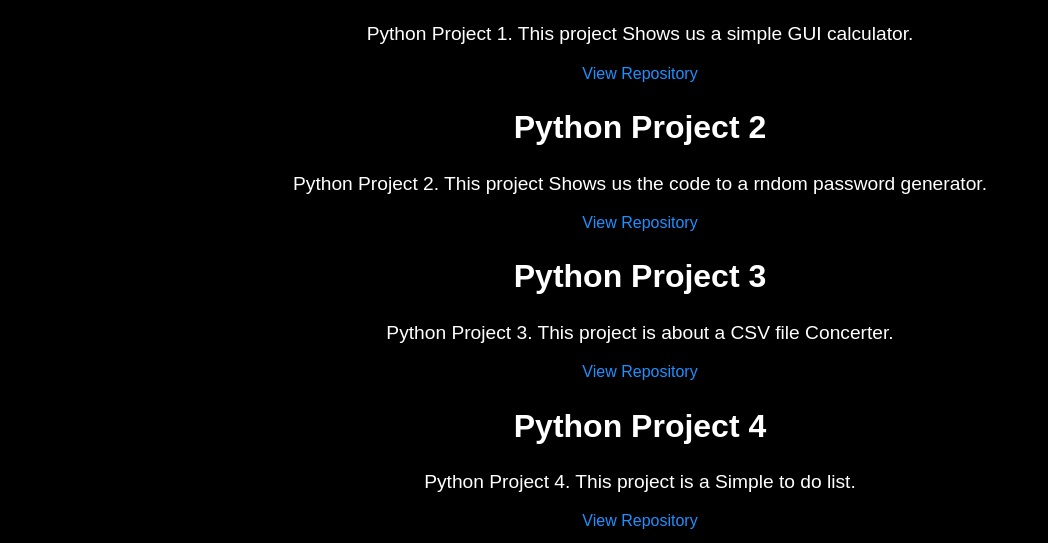
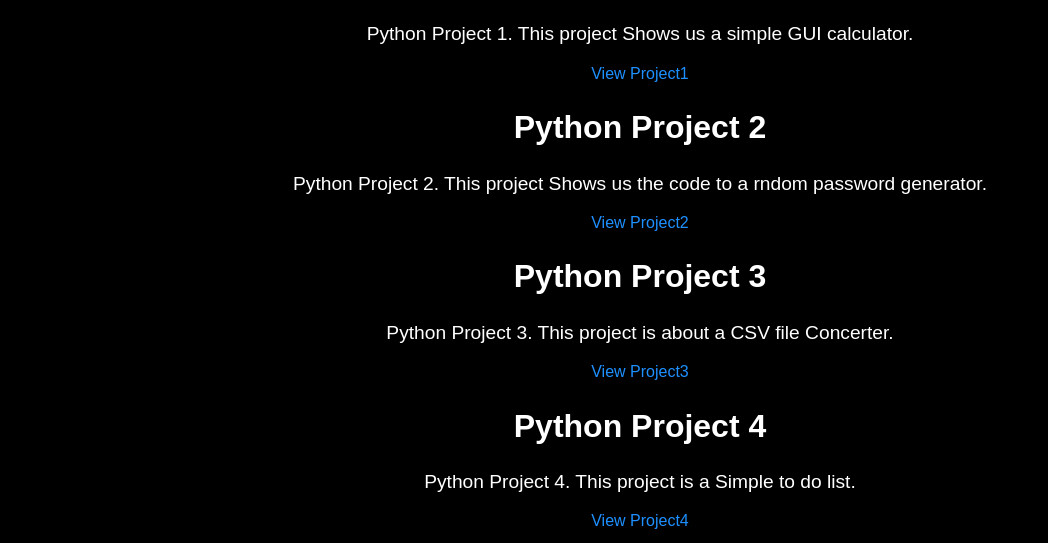
Before and after one commit to Anand13008/Python_projects.github.io, a plain HTML site: page index.html in a window 1280 px wide. Shown: the part 292-835 px from the top of the page, without its empty margins (0-1048 px from the left). Drawn offline with Linux system fonts and the light colour scheme.

Commit message:
Update index.html

```diff
--- a/index.html
+++ b/index.html
@@ -63,25 +63,25 @@ Copy code
     <h2>Python Project 1</h2>
     <p>Python Project 1. This project Shows us a simple GUI calculator.</p>
     <ul>
-        <li><a href="https://github.com/Anand13008/GUI_Calculator.git">View Repository</a></li>
+        <li><a href="https://github.com/Anand13008/GUI_Calculator.git">View Project1</a></li>
     </ul>
 
     <h2>Python Project 2</h2>
     <p>Python Project 2. This project Shows us the code to a rndom password generator.</p>
     <ul>
-        <li><a href="https://github.com/Anand13008/Password_Generator.git">View Repository</a></li>
+        <li><a href="https://github.com/Anand13008/Password_Generator.git">View Project2</a></li>
     </ul>
 
     <h2>Python Project 3</h2>
     <p>Python Project 3. This project is about a CSV file Concerter.</p>
     <ul>
-        <li><a href="https://github.com/Anand13008/CSV_Converter.git">View Repository</a></li>
+        <li><a href="https://github.com/Anand13008/CSV_Converter.git">View Project3</a></li>
     </ul>
 
     <h2>Python Project 4</h2>
     <p>Python Project 4. This project is a Simple to do list.</p>
     <ul>
-        <li><a href="https://github.com/Anand13008/TODOLIST.git">View Repository</a></li>
+        <li><a href="https://github.com/Anand13008/TODOLIST.git">View Project4</a></li>
     </ul>
 
 </body>
```
